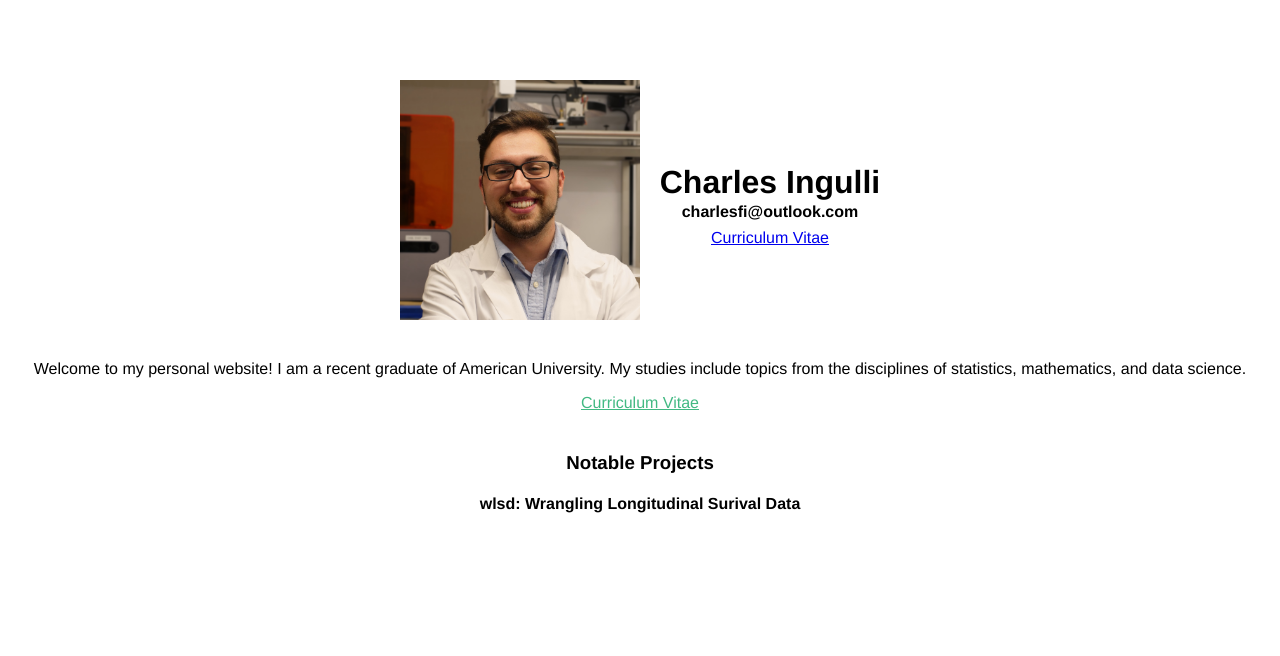
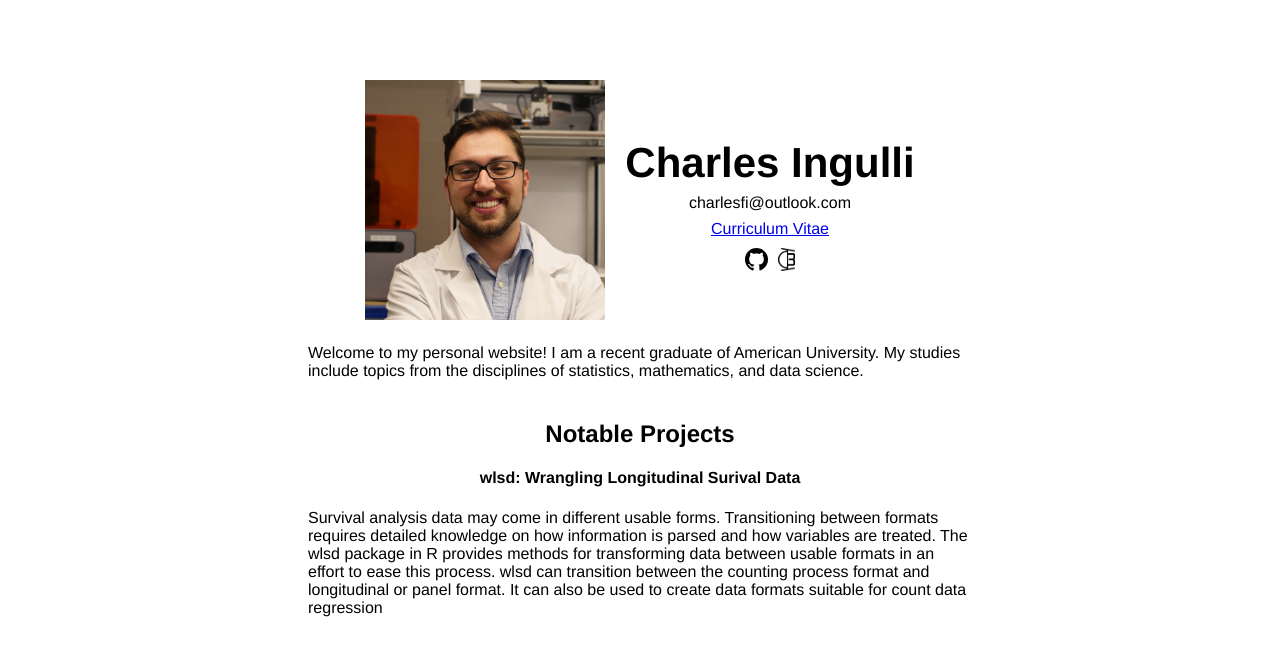
Before and after one commit to ci2131a/website, a Vue app: page / in a window 1280 px wide. Shown: the top 656 px of the page. Built offline with nearby package versions, Linux system fonts and the light colour scheme.

Commit message:
working version

```diff
--- a/package.json
+++ b/package.json
@@ -1,6 +1,6 @@
 {
   "name": "website",
-  "version": "0.1.2",
+  "version": "0.1.3",
   "private": true,
   "scripts": {
     "serve": "vue-cli-service serve",
--- a/src/App.vue
+++ b/src/App.vue
@@ -6,10 +6,12 @@
       </div>
       <div class = "toptext">
         <h1>Charles Ingulli</h1>
-        <h2>charlesfi@outlook.com</h2>
-        <a href="../public/My_CV.pdf">Curriculum Vitae</a>
-      </div>
-      <div class = "icons">
+        <h3>charlesfi@outlook.com</h3>
+        <a href="My_CV.pdf">Curriculum Vitae</a>
+        <div class = "icons">
+         <a href="https://github.com/ci2131a"><img src="./assets/ghicon.svg" style="margin:10px 5px 5px 5px; width:23px; height:auto;"/></a>
+         <img src="./assets/PL.png" style="margin:10px 5px 5px 5px; width:auto; height:23px;">
+        </div>
       </div>
     </div>
     <CI/>
@@ -30,11 +32,13 @@ export default {
 
 <style>
 h1 {
-  line-height: 8px;
+  font-size: 42px;
+  line-height: 20px;
 }
-h2 {
+h3 {
   font-size: 16px;
-  line-height: 8px;
+  line-height: 3px;
+  font-weight:normal;
 }
 #app {
   font-family: Avenir, Helvetica, Arial, sans-serif;
--- a/src/components/CI.vue
+++ b/src/components/CI.vue
@@ -2,9 +2,9 @@
   <div class = main>
     <p> Welcome to my personal website! I am a recent graduate of American University. My studies include topics from the disciplines of statistics, mathematics, and data science. </p>
     <div>
-    <a href="../../public/My_CV.pdf">Curriculum Vitae</a>
-    <h3>Notable Projects</h3>
+    <h2>Notable Projects</h2>
     <h4>wlsd: Wrangling Longitudinal Surival Data</h4>
+    <p> Survival analysis data may come in different usable forms. Transitioning between formats requires detailed knowledge on how information is parsed and how variables are treated. The wlsd package in R provides methods for transforming data between usable formats in an effort to ease this process. wlsd can transition between the counting process format and longitudinal or panel format. It can also be used to create data formats suitable for count data regression </p>
     </div>
   </div>
 </template>
@@ -20,8 +20,12 @@ export default {
 
 <!-- Add "scoped" attribute to limit CSS to this component only -->
 <style scoped>
-h3 {
-  margin: 40px 0 0;
+p {
+	margin: 0px 300px 0px 300px;
+	text-align: left;
+}
+h2 {
+  margin: 40px 0px 10px 0px;
 }
 ul {
   list-style-type: none;
```
Also changed, not shown: src/assets/ghicon.svg (added), 1 other file (tests, documents, lock files or other folders).
